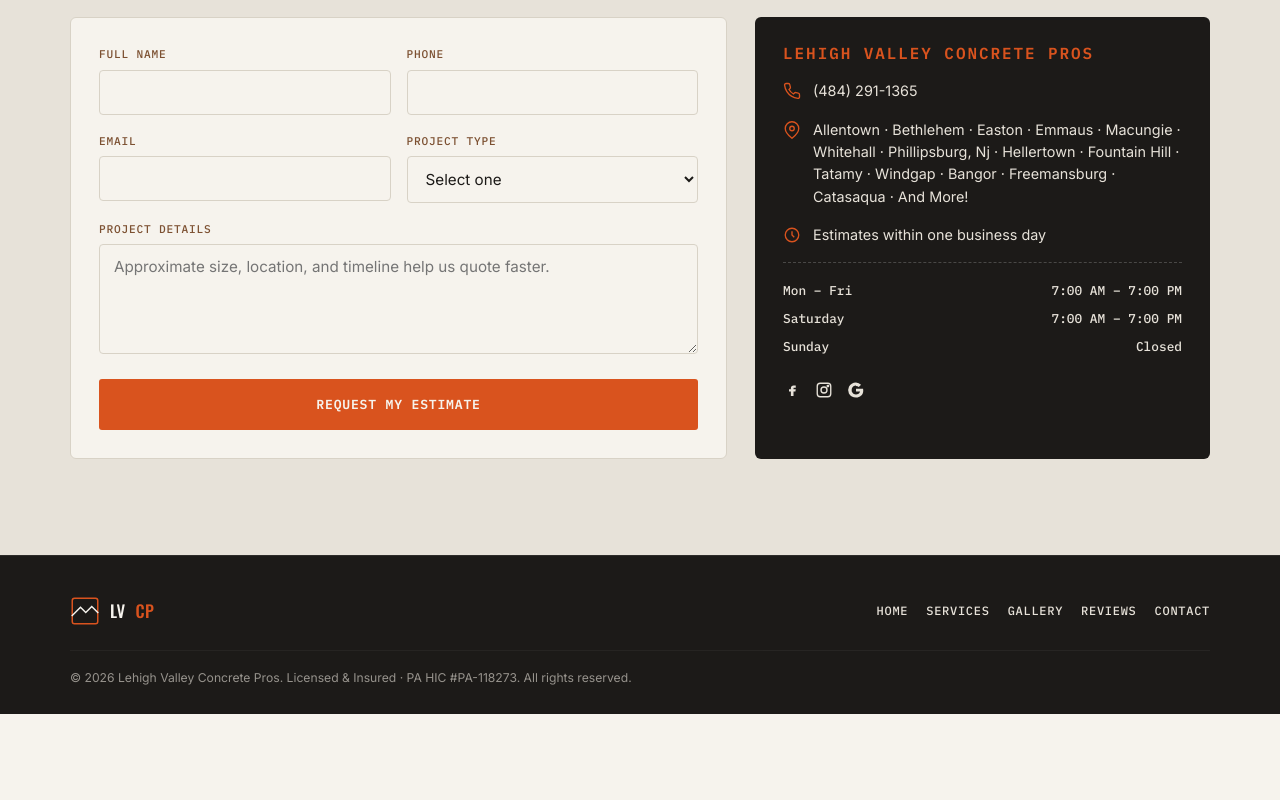
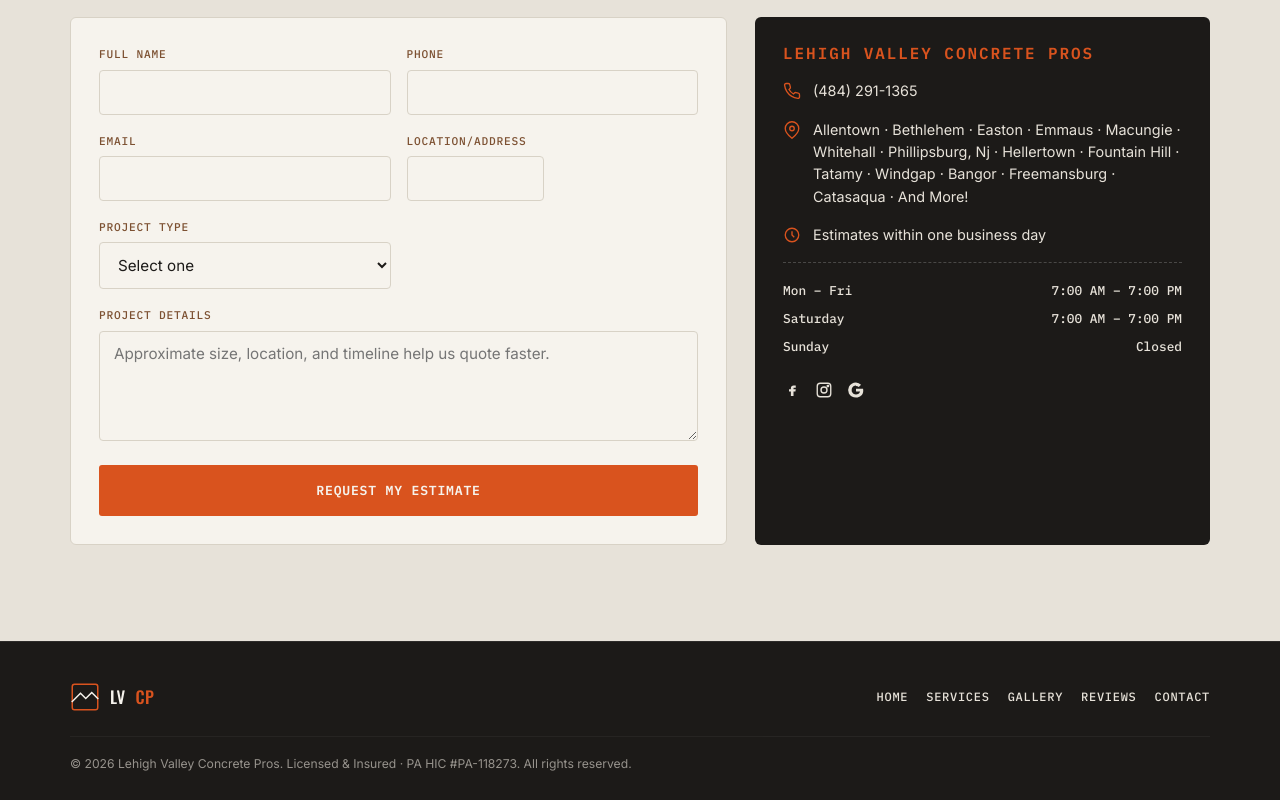
Before and after one commit to EasyLandings/Concretepros, a React (Vite) app: page / in a window 1280 px wide. Shown: the part 3748-4548 px from the top of the page. Before the commit the page ends 4462 px from the top, so only its background shows below. Built offline with nearby package versions, Linux system fonts and the light colour scheme.

Commit message:
Created a location form row in the contact for a quote section

```diff
--- a/src/components/ContactForm.js
+++ b/src/components/ContactForm.js
@@ -58,6 +58,13 @@
           <label htmlFor="email">Email</label>
           <input id="email" name="email" type="email" required />
         </div>
+        <div className="form-two">
+        <div className="form-row">
+          <label htmlFor="location">Location/Address</label>
+          <input id="location" name="location" type="location" required />
+        </div>
+        </div>
+
         <div className="form-row">
           <label htmlFor="project">Project type</label>
           <select id="project" name="project" required defaultValue="">
```
